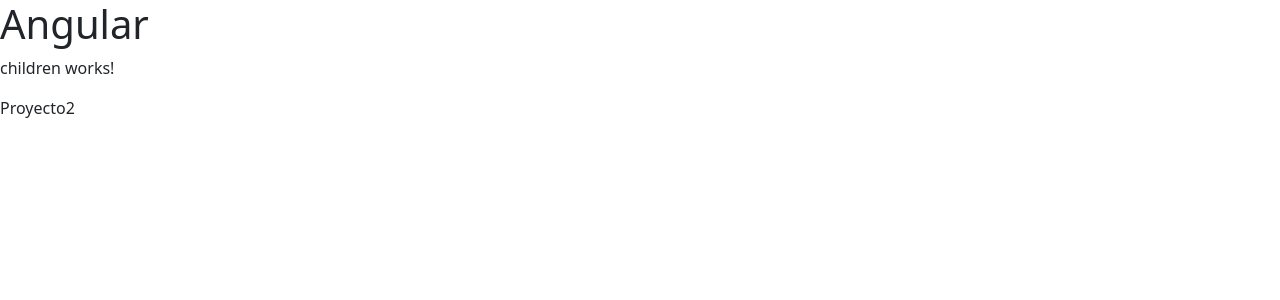
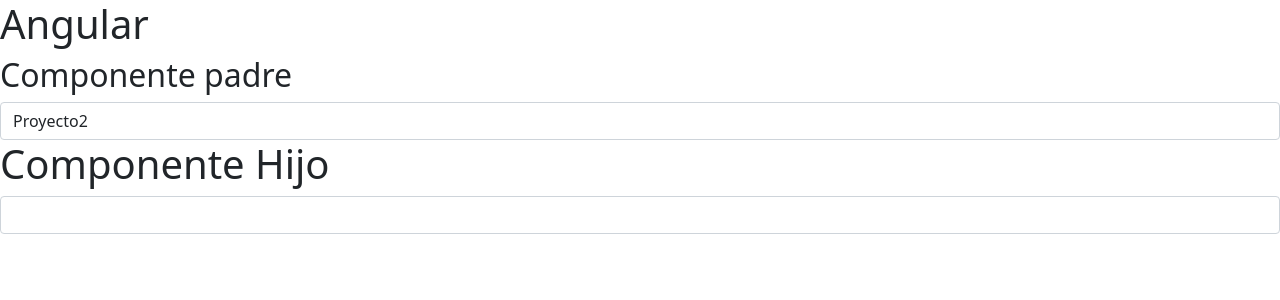
Before and after one commit to luismiguelga/Angular, an Angular app: page / in a window 1280 px wide. Shown: the top 300 px of the page. Built offline with nearby package versions, Linux system fonts and the light colour scheme.

Commit message:
Pasar datos del componente hijo al componente padre y vice-versa

```diff
--- a/src/app/app.component.html
+++ b/src/app/app.component.html
@@ -1,6 +1,12 @@
 
 <!--Html -->
 <h1>Angular </h1>
-<!-- <input type="text" class="form-control" [(ngModel)]="title"> -->
+<h2>Componente padre</h2>
+<!-- Del padre al hijo: -->
+<input type="text" class="form-control" [(ngModel)]="title">
 <!-- Pasamos el parametro con el tittle -->
-<app-children [title]="title"></app-children>
+<!-- <app-children [title]="title"></app-children> -->
+
+
+<!-- Pasar del componente hijo al componente padre: -->
+<app-children (titlechange)="title= $event" ></app-children>
--- a/src/app/app.component.ts
+++ b/src/app/app.component.ts
@@ -1,9 +1,10 @@
+// En el componente padre (app.component.ts)
 import { Component } from '@angular/core';
 
 @Component({
   selector: 'app-root',
   templateUrl: './app.component.html',
-  styleUrl: './app.component.css'
+  styleUrls: ['./app.component.css']
 })
 export class AppComponent {
   title = 'Proyecto2';
--- a/src/app/children/children.component.html
+++ b/src/app/children/children.component.html
@@ -1,3 +1,10 @@
-<p>children works!</p>
-{{title}}
+<H1>Componente Hijo </H1>
+<!-- {{title}} -->
+
+<!-- Pasar datos del componente padre al hijo: -->
 <!-- <input type="text" class="form-control" [(ngModel)]="title"> -->
+
+
+
+<!-- Pasar datos del componente hijo al padre: -->
+<input type="text" class="form-control" (keyup)="emitTitlechange()" [(ngModel)]="title">
--- a/src/app/children/children.component.ts
+++ b/src/app/children/children.component.ts
@@ -1,5 +1,5 @@
 // Aqui se importa
-import { Component, Input } from '@angular/core';
+import { Component, Input, Output, EventEmitter } from '@angular/core';
 
 @Component({
   selector: 'app-children',
@@ -7,6 +7,18 @@
   styleUrl: './children.component.css'
 })
 export class ChildrenComponent {
+//Pasar datos del padre al hijo y del hijo al padre:
 // Recibe el parametro con el nombre tittle del componente padre
-    @Input() title?: string ;
+ @Input() title?: string ;
+
+//Del hijo al padre-------------------------------------
+  //Un nuevo envento (se dispara cada vez que se presione una tecla sobre el input):
+  @Output()titlechange = new EventEmitter<string>();
+
+
+  emitTitlechange(){
+    this.titlechange.emit(this.title);
+  }
+
+
 }
```
